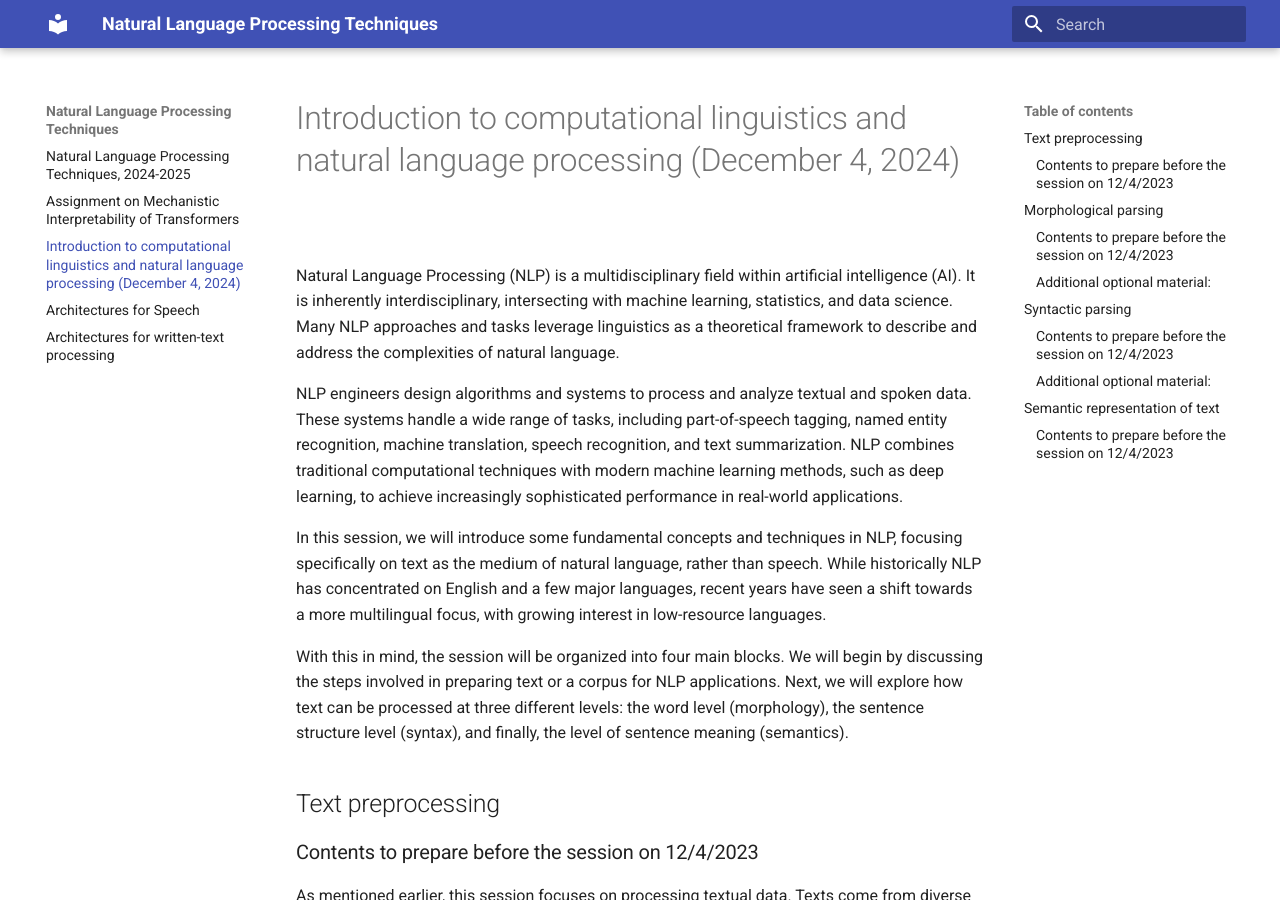
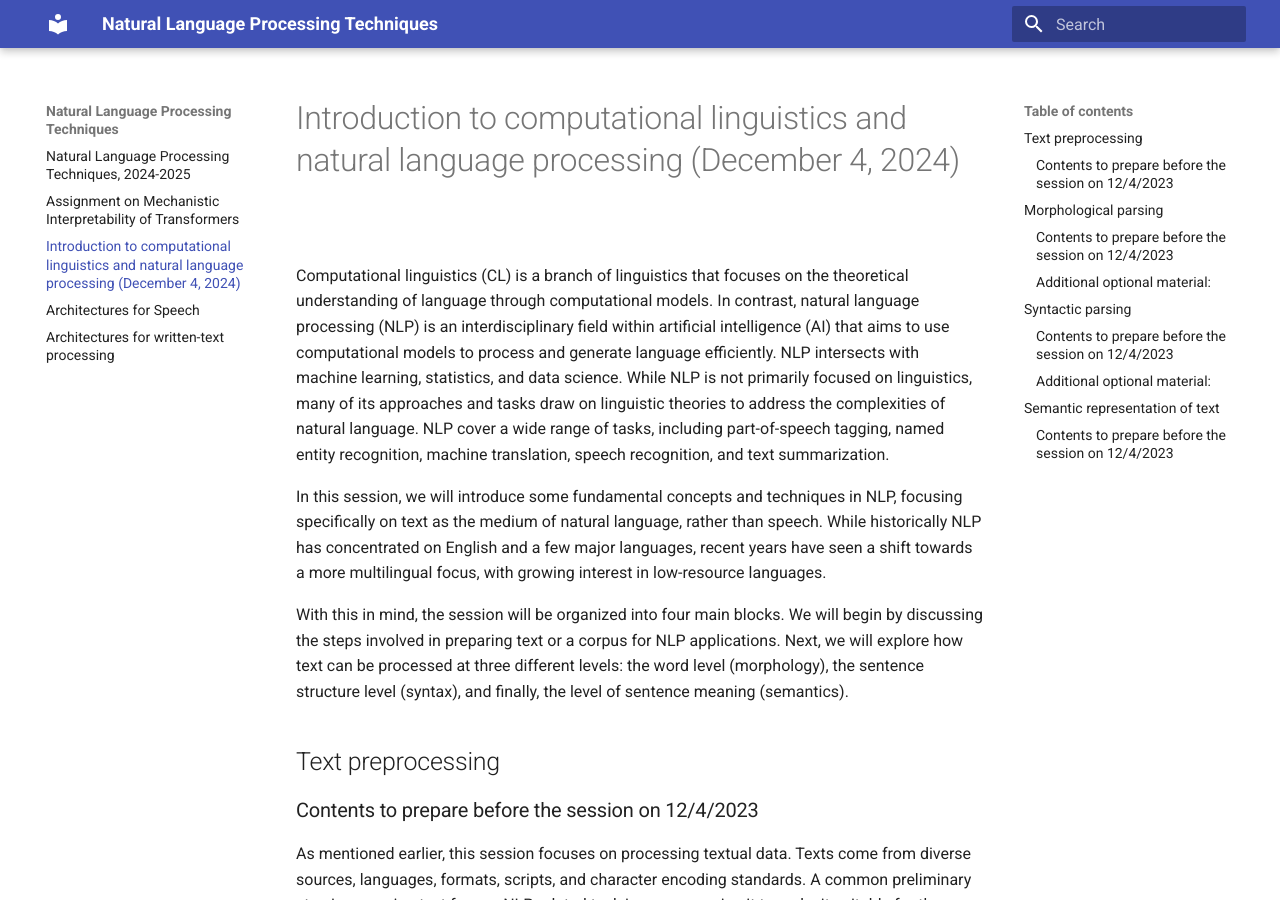
Before and after one commit to jaspock/tpln2425, an MkDocs documentation site: the page built from docs/cl.md, in a window 1280 px wide and 900 px high. Built offline with MkDocs 1.6.1 and Material for MkDocs 9.7.7, drawn with Linux system fonts in a browser that asks for light colours.

```diff
--- a/docs/cl.md
+++ b/docs/cl.md
@@ -1,8 +1,6 @@
 # Introduction to computational linguistics and natural language processing (December 4, 2024)
 
-Natural Language Processing (NLP) is a multidisciplinary field within artificial intelligence (AI). It is inherently interdisciplinary, intersecting with machine learning, statistics, and data science. Many NLP approaches and tasks leverage linguistics as a theoretical framework to describe and address the complexities of natural language.
-
-NLP engineers design algorithms and systems to process and analyze textual and spoken data. These systems handle a wide range of tasks, including part-of-speech tagging, named entity recognition, machine translation, speech recognition, and text summarization. NLP combines traditional computational techniques with modern machine learning methods, such as deep learning, to achieve increasingly sophisticated performance in real-world applications.
+Computational linguistics (CL) is a branch of linguistics that focuses on the theoretical understanding of language through computational models. In contrast, natural language processing (NLP) is an interdisciplinary field within artificial intelligence (AI) that aims to use computational models to process and generate language efficiently. NLP intersects with machine learning, statistics, and data science. While NLP is not primarily focused on linguistics, many of its approaches and tasks draw on linguistic theories to address the complexities of natural language. NLP cover a wide range of tasks, including part-of-speech tagging, named entity recognition, machine translation, speech recognition, and text summarization.
 
 In this session, we will introduce some fundamental concepts and techniques in NLP, focusing specifically on text as the medium of natural language, rather than speech. While historically NLP has concentrated on English and a few major languages, recent years have seen a shift towards a more multilingual focus, with growing interest in low-resource languages.
 
```
Also changed, not shown: docs/index.md (+1 -1 lines).
